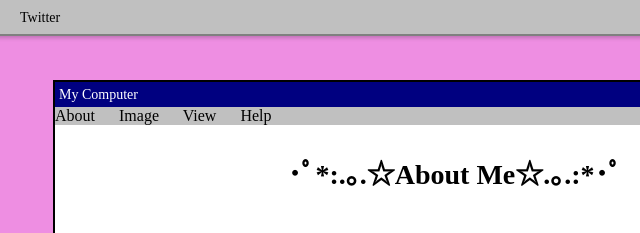
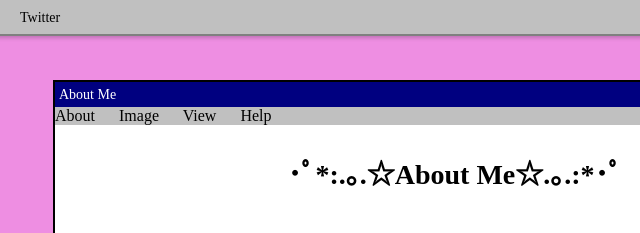
Before and after one commit to TEPPEKI-Tetsuryokukai/l4qzix, a plain HTML site: page about.html in a window 1280 px wide. Shown: the top 233 px of the page, 185-825 px from the left. Drawn offline with Linux system fonts and the light colour scheme; grey boxes are pictures that could not be loaded.

Commit message:
Update about.html

```diff
--- a/about.html
+++ b/about.html
@@ -21,7 +21,7 @@
     </div>
     <div class="window">
         <div class="title-bar">
-            <span>My Computer</span>
+            <span>About Me</span>
             <div>
                 <button class="close">─</button>
                 <button class="minimize">☐</button>
```
